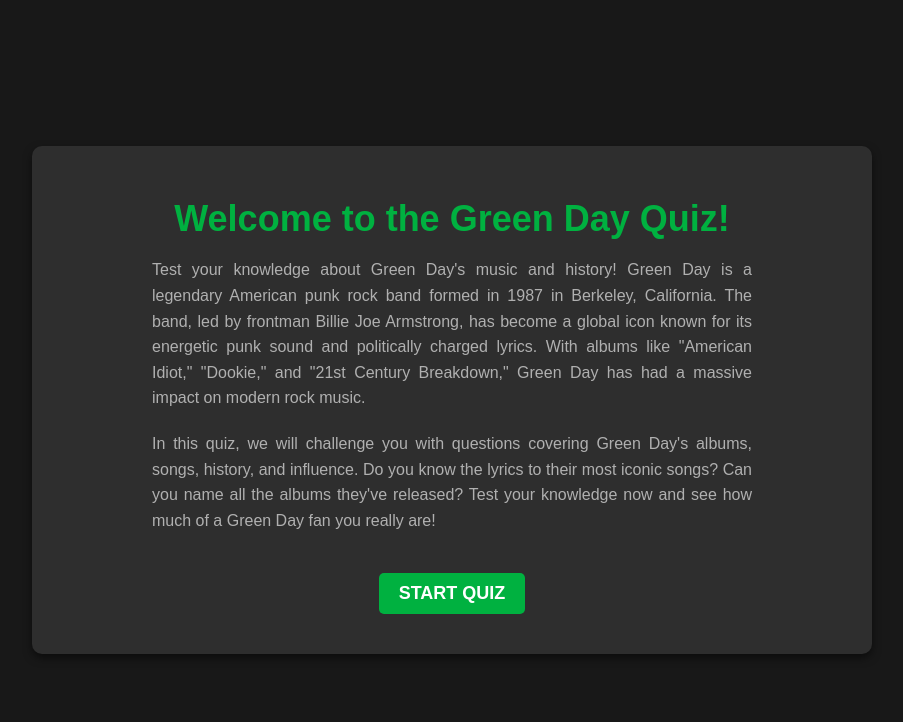
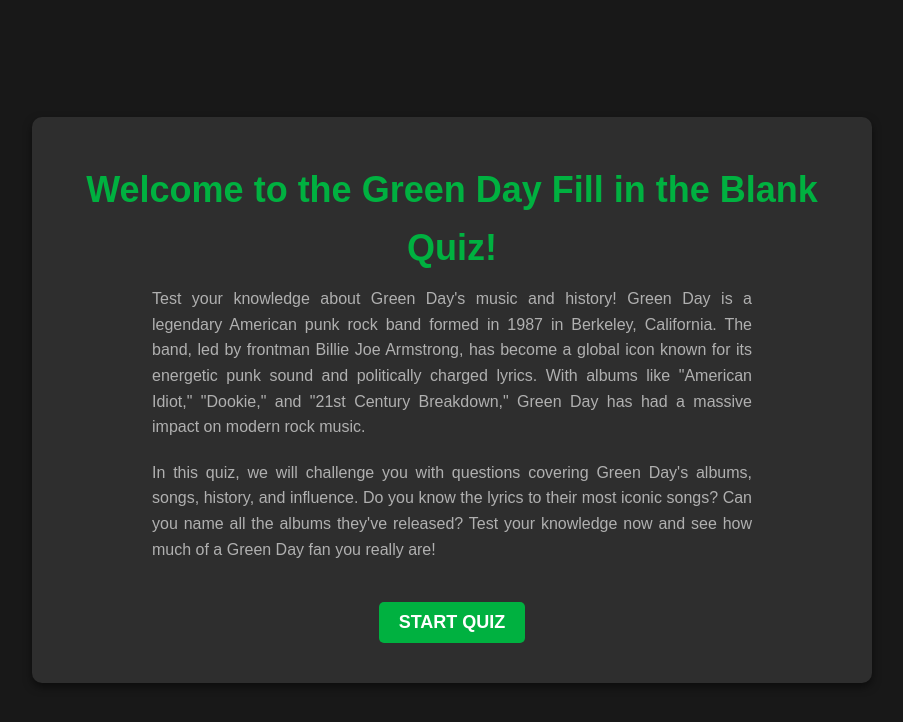
Before and after one commit to Dino-code94/Project-2-Quiz, a plain HTML site: page index.html in a window 1280 px wide. Shown: the whole page, without its empty margins (188-1091 px from the left). Drawn offline with Linux system fonts and the light colour scheme.

Commit message:
Changing h1 text adding comments to HTML and adding documentation

```diff
--- a/index.html
+++ b/index.html
@@ -11,8 +11,9 @@
 <body>
   <div class="app">
     <div class="quiz-container">
+      <!-- Welcome message -->
       <div id="welcome-message">
-        <h1>Welcome to the Green Day Quiz!</h1>
+        <h1>Welcome to the Green Day Fill in the Blank Quiz!</h1>
         <p>Test your knowledge about Green Day's music and history! Green Day is a legendary American punk rock band
           formed in 1987 in Berkeley, California. The band, led by frontman Billie Joe Armstrong, has become a global
           icon known for its energetic punk sound and politically charged lyrics. With albums like "American Idiot,"
@@ -22,6 +23,7 @@
           Test your knowledge now and see how much of a Green Day fan you really are!</p>
         <button id="start-btn" onclick="startQuiz()">Start Quiz</button>
       </div>
+      <!-- Quiz content will be injected here -->
       <div id="quiz-content" style="display:none;">
         <div id="question"></div>
         <p id="feedback"></p>
```
Also changed, not shown: assets/documantation/JSvalidation.png (added), assets/documantation/cssvalidation.png (added), assets/documantation/htmlvalidation.png (added).
